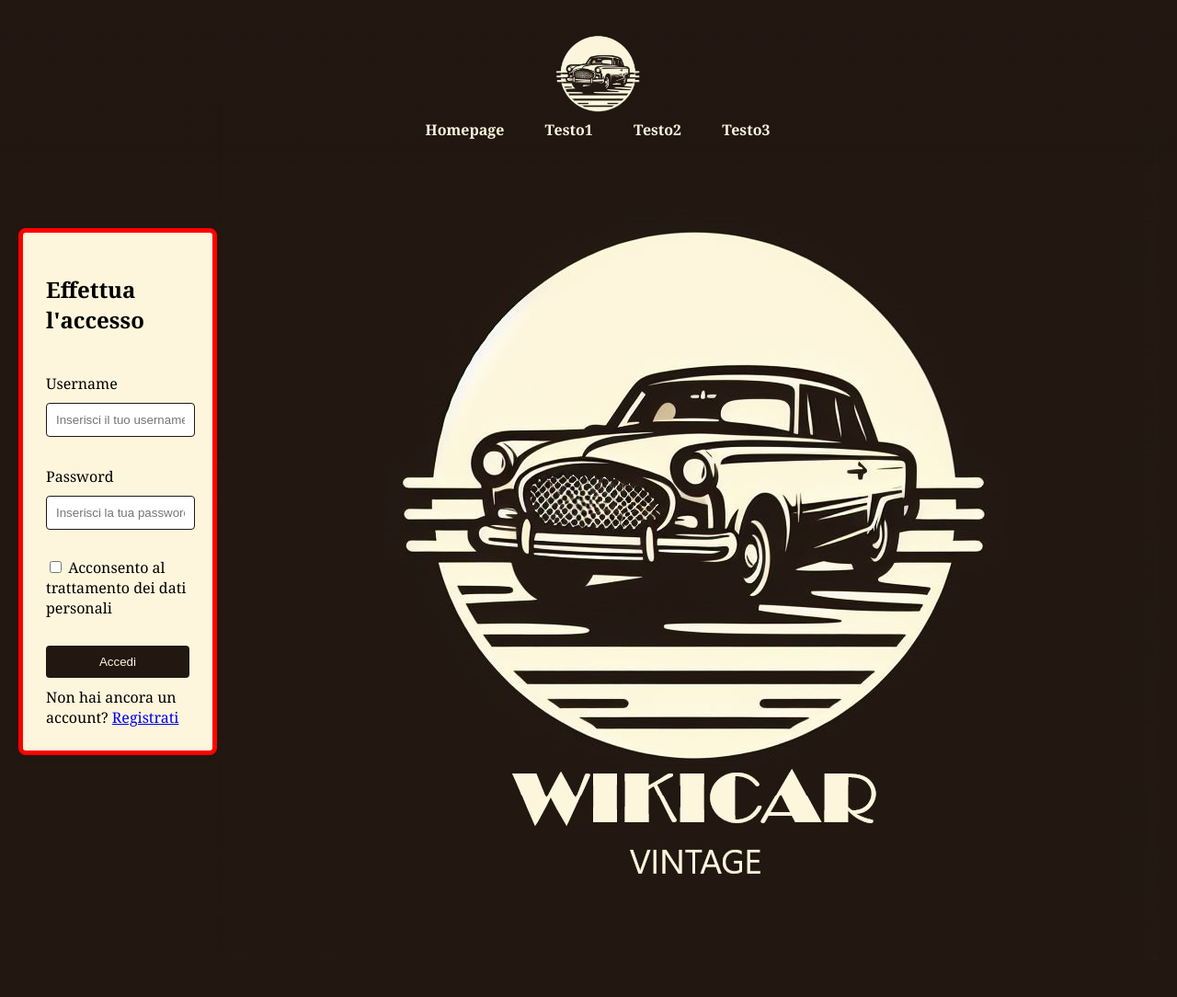
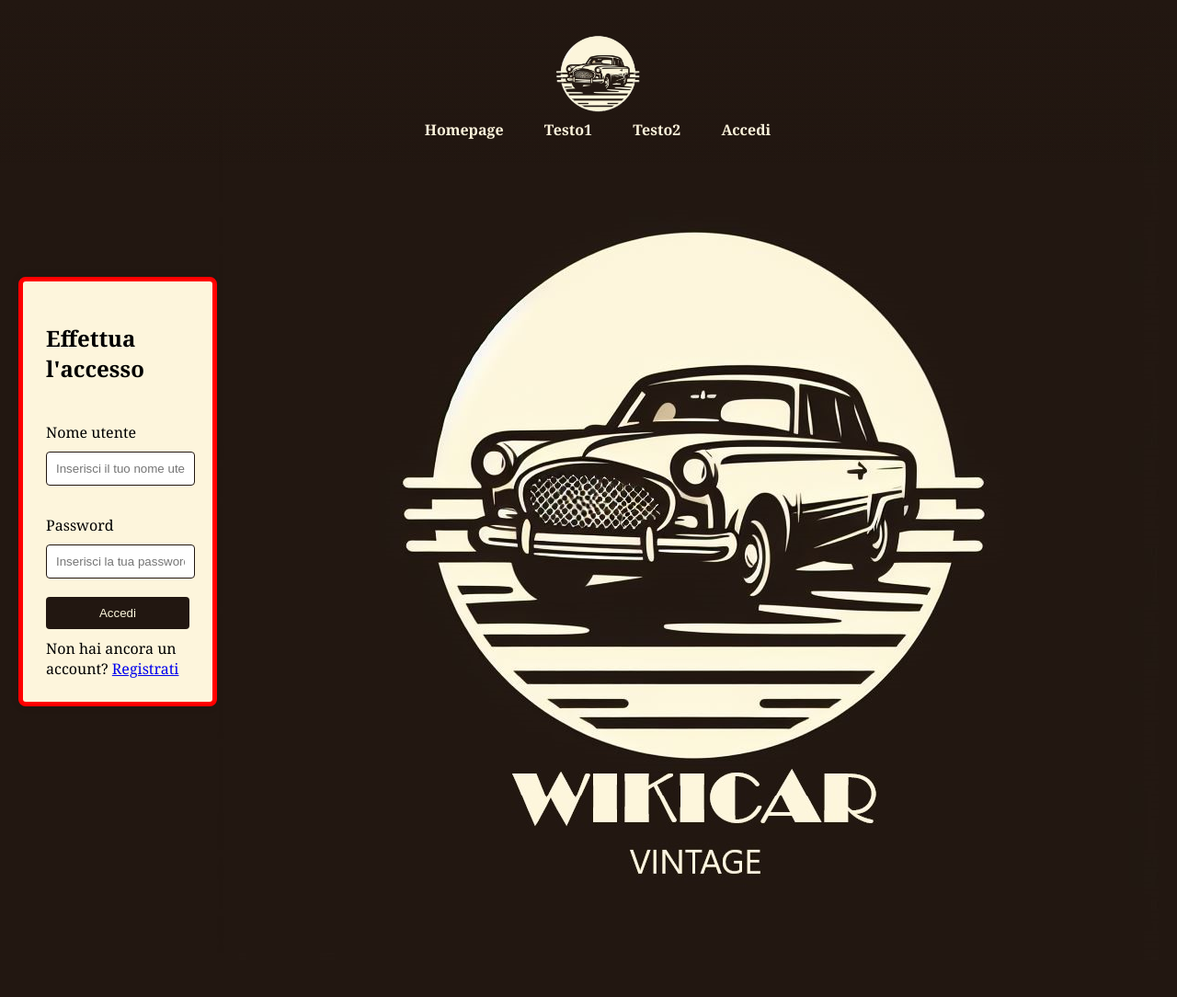
Before and after one commit to mariodan02/TecWeb23, a PHP site: page /login.php in a window 1280 px wide. Shown: the top 1084 px of the page at 92% size. Run offline with PHP 8.4, Linux system fonts and the light colour scheme.

Commit message:
Modifiche

```diff
--- a/header.php
+++ b/header.php
@@ -5,7 +5,7 @@
                 <li><a href="homepage.php">Homepage</a></li>
                 <li><a href="#Testo2">Testo1</a></li>
                 <li><a href="#testo3">Testo2</a></li>
-                <li><a href="#Testo4">Testo3</a></li>
+                <li><a href="login.php">Accedi</a></li>
             </ul>
         </nav>
 </header>
--- a/login-manager.php
+++ b/login-manager.php
@@ -19,7 +19,7 @@
 				$password =  $_POST['password'];
 				$hash = get_pwd($username);
 				if(!$hash){
-					echo "<br><br><center><p> L'utente $username non esiste. <a href=\"login.php\">Riprova</a></p>";
+					echo "<br><br><center><p> L'utente $username non esiste. <a href=\"login.php\">Riprova</a> oppure <a href=\"registrazione.php\">registrati adesso!</a> </p>";
 				} else {
 					if (password_verify($password, $hash)) {
 						echo "<script type=\"text/javascript\"> alert(\"Login Eseguito con successo\");</script>";
--- a/login.php
+++ b/login.php
@@ -17,16 +17,11 @@
       <h2>Effettua l'accesso</h2>
       <br>
           <form id="signin-form" method="post" action="login-manager.php">
-            <label for="username">Username</label><br>
-            <input type="text" id="username" name="username" placeholder="Inserisci il tuo username"><br><br>
+            <label for="username">Nome utente</label><br>
+            <input type="text" id="username" name="username" placeholder="Inserisci il tuo nome utente"><br><br>
 
             <label for="password">Password</label>
             <input type="password" id="password" name="password" placeholder="Inserisci la tua password">
-
-              <div class="checkbox">
-                <input type="checkbox" id="agree" name="agree">
-                <label for="agree">Acconsento al trattamento dei dati personali</label>
-              </div>
 
         <input style = "width: 100%; padding: 10px; margin: 10px 0; border: none; border-radius: 4px; background-color: #221711; color: #FDF6DC;"
          type="submit" name="invia" value="Accedi" />
@@ -42,9 +37,7 @@
   </div>
 </div>
 </body>
-<footer>
   <?php
         include 'footer.php';
     ?>
-</footer>
 </html>
--- a/logout.php
+++ b/logout.php
@@ -7,11 +7,9 @@
   	<link rel="icon" href="wikicar-logo.png" >
 	  <link rel="stylesheet" href="homepage-style.css">
 	</head>
-	<header style="background-color:white;">
 		<?php
 				include 'header.php';
 		?>
-	</header>
 	<body>
 		<?php
 			/* distrugge la sessione attiva */
@@ -22,13 +20,11 @@
 				setcookie($sname,'', time()-3600,'/');
 			}
 			echo "<br><br><center><p>Logout effettuato. Ciao ".$_SESSION["username"]." </p>";
-			echo "<br><center><p>Torna alla <a href=\"hometab.php\">Home</a></p>";
+			echo "<br><center><p>Torna alla <a href=\"homepage.php\">Home</a></p>";
 			?>
 	</body>
 	<br><br><br><br>
-	<footer style="background-color:white;">
 		<?php
       include 'footer.php';
     ?>
-	</footer>
 </html>
```
Also changed, not shown: inputValidation.js (+7 -0 lines), registrazione.php (+3 -8 lines), reserved.php (added, +29 -0 lines).
